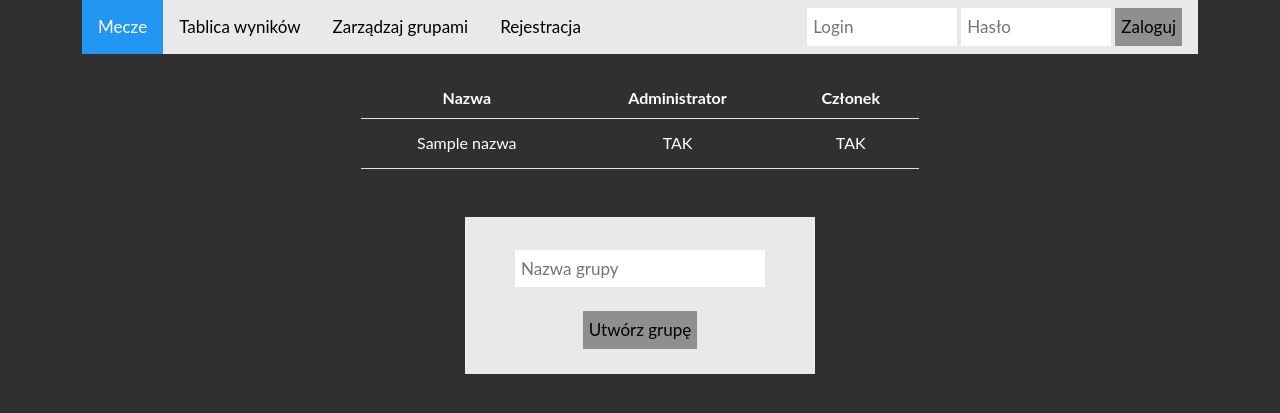
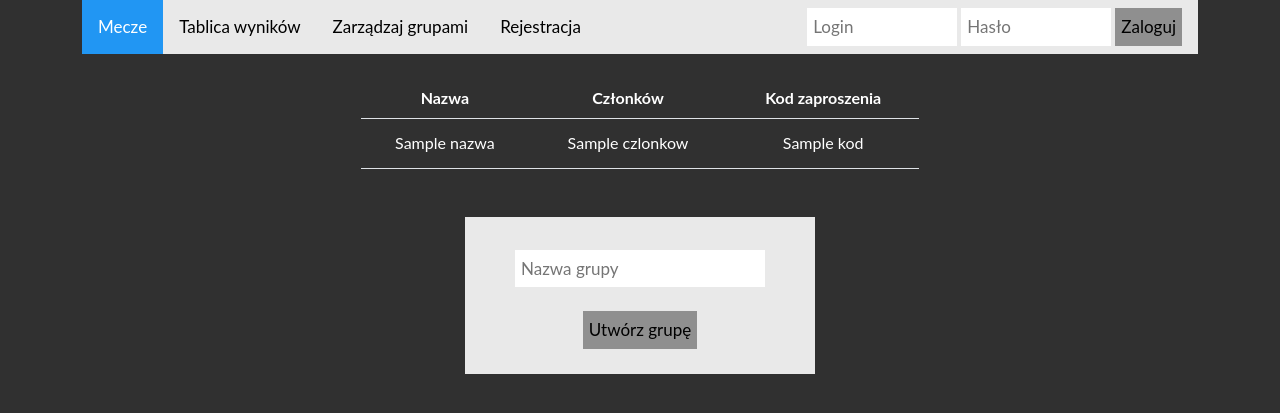
Before and after one commit to grzesiekzysk/flask_world_cup_bet, a Flask app: template templates/groups.html in a window 1280 px wide. Shown: the top 413 px of the page. Run offline with Flask 2, Linux system fonts and the light colour scheme; the template is opened without the code that fills it: most values are stand-ins (such as "Sample title", 1, 10 or a date in 2020).

Commit message:
Update files

```diff
--- a/app.py
+++ b/app.py
@@ -2,9 +2,10 @@ from flask import Flask, url_for, redirect, render_template, g, request, flash,
 from flask import render_template
 import sqlite3
 
-import string
 import hashlib
 import binascii
+import random
+import string
 
 app = Flask(__name__)
 app.config['SECRET_KEY'] = 'O większego trudno zucha!'
@@ -19,6 +20,11 @@ def get_db():
         g.sqlite_db = conn
 
     return g.sqlite_db
+
+def get_random_string():
+    letters = string.ascii_lowercase
+    result_str = ''.join(random.choice(letters) for i in range(10))
+    return result_str
 
 class Users:
 
@@ -319,4 +325,41 @@ def groups():
 @app.route('/create_group', methods=['POST'])
 def create_group():
 
+    if not 'user' in session:
+        flash('Nie jesteś zalogowany')
+        return redirect(url_for('groups'))
+
+    if request.form['new_group_name'] == '':
+        flash('Nazwa grupy jest pusta')
+        return redirect(url_for('groups'))
+
+    db = get_db()
+
+    query = """
+    select count(*) cnt
+    from groups
+    where nazwa_grupy = ?
+    """
+
+    c = db.execute(query, [request.form['new_group_name']])
+    check = c.fetchone()
+
+    if check['cnt'] != 0:
+        flash('Nazwa grupy już występuje')
+        return redirect(url_for('groups'))
+
+    query = """
+    insert into groups (nazwa_grupy, admin, kod)
+    values (?, ?, ?)
+    """
+
+    db.execute(query, [
+        request.form['new_group_name'],
+        session['user'],
+        get_random_string()
+        ])
+
+    db.commit()
+
+    flash('Utworzono nową grupę')
     return redirect(url_for('groups'))
--- a/templates/groups.html
+++ b/templates/groups.html
@@ -6,24 +6,16 @@
   <thead>
   <tr>
   <th scope="col">Nazwa</th>
-  <th scope="col">Administrator</th>
-  <th scope="col">Członek</th>
+  <th scope="col">Członków</th>
+  <th scope="col">Kod zaproszenia</th>
   </tr>
   </thead>
   <tbody>
   {% for g in groups %}
   <tr>
   <td>{{ g.nazwa }}</td>
-  {% if g.creator == 1 %}
-  <td>TAK</td>
-  {% else %}
-  <td>TAK</td>
-  {% endif %}
-  {% if g.participant == 1 %}
-  <td>TAK</td>
-  {% else %}
-  <td>TAK</td>
-  {% endif %}
+  <td>{{ g.czlonkow }}</td>
+  <td>{{ g.kod }}</td>
   </tr>
   {% endfor %}
   </tbody>
```
Also changed, not shown: data/wc_bet.db.
